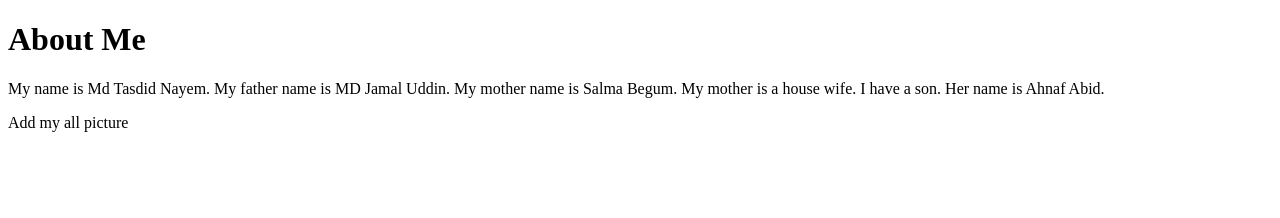
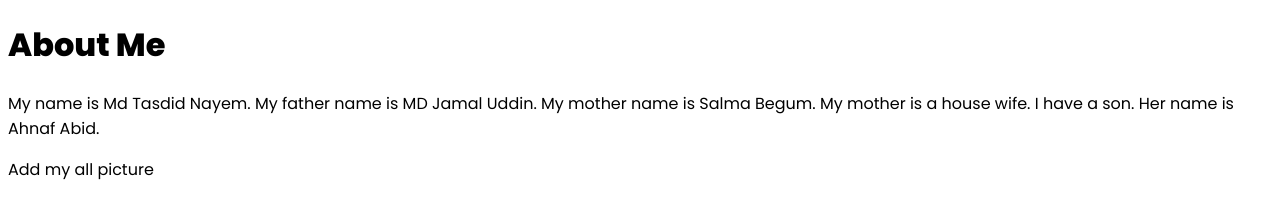
Before and after one commit to tnayem/my-fourth-project, a plain HTML site: page index.html in a window 1280 px wide. Drawn offline with Linux system fonts and the light colour scheme.

Commit message:
add css file

```diff
--- a/index.html
+++ b/index.html
@@ -5,6 +5,12 @@
     <meta http-equiv="X-UA-Compatible" content="IE=edge">
     <meta name="viewport" content="width=device-width, initial-scale=1.0">
     <title>Md Tasdid nayem</title>
+    <!--Use Google Fonts start-->
+    <link rel="preconnect" href="https://fonts.googleapis.com">
+    <link rel="preconnect" href="https://fonts.gstatic.com" crossorigin>
+    <link href="https://fonts.googleapis.com/css2?family=Poppins:wght@300;400;500;600;800&display=swap" rel="stylesheet">
+    <!--Use Google Fonts end-->
+    <link rel="stylesheet" href="style.css">
 </head>
 <body>
     <h1>About Me</h1>
--- /dev/null
+++ b/style.css
@@ -0,0 +1,5 @@
+/*   font-family: 'Poppins', sans-serif;  */
+
+body{
+    font-family: 'Poppins', sans-serif;
+}
```
